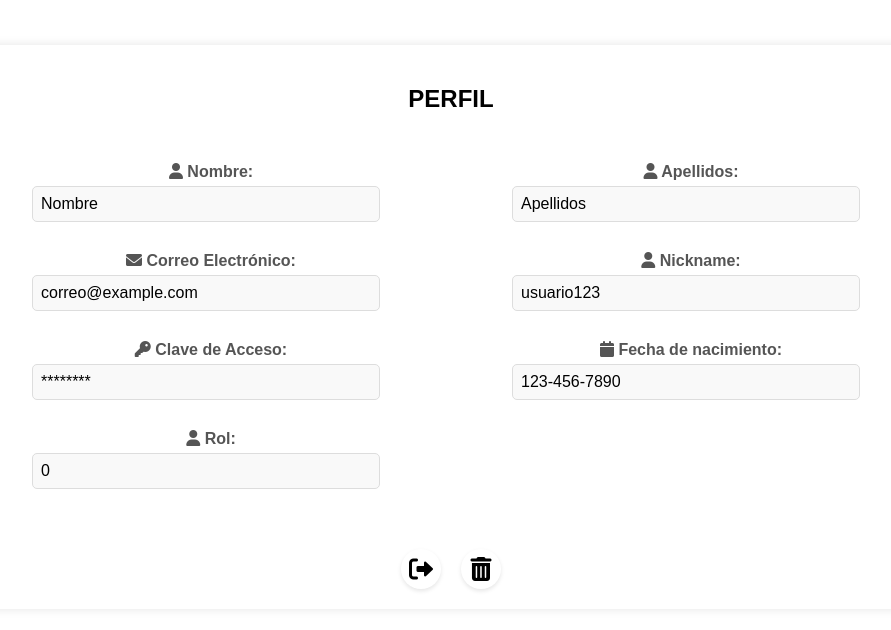
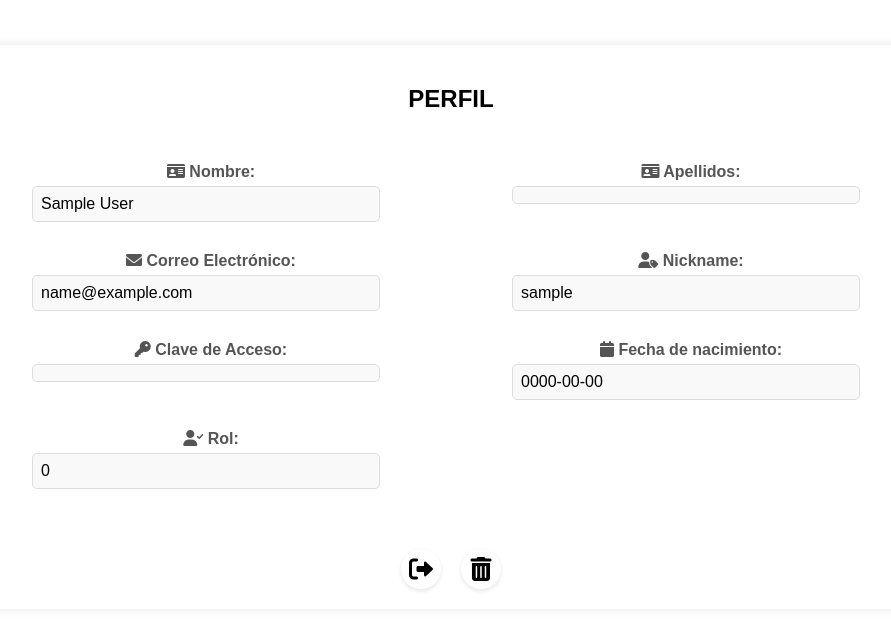
Before and after one commit to pabloggarc/CineWeb, a PHP site: page /vista/perfil.php in a window 1280 px wide. Shown: the top 630 px of the page, without its empty margins (189-1080 px from the left). Run offline with PHP 8.4, Linux system fonts and the light colour scheme; the visitor is signed in with stand-in values (Sample User, id 1); some libraries are stand-ins or nearby versions.

Commit message:
perfil acabado

```diff
--- /dev/null
+++ b/claves de acceso CineWeb.txt
@@ -0,0 +1,6 @@
+
+USUARIO		    CLAVE
+ana		        ab
+aleGarciaM	    AlePass!123
+sofFernandezL	SunnyDay456
+javiRMz 	    JaviCode789
--- /dev/null
+++ b/controlador/controlador_perfil.php
@@ -0,0 +1,23 @@
+<?php
+require_once("../modelo/Datos.php");
+require_once("../config.php");
+
+$bd = new Datos(DB_HOST, DB_NAME, DB_USER, DB_PASSWORD);
+$bd->conectar();
+
+session_start();
+$nick= $_SESSION['nick'];
+$info_usuario=$bd->get_info_perfil_por_nick($nick);
+
+foreach ($info_usuario as $usuario) {
+    $nombre = $usuario["nombre"];
+    $apellidos = $usuario["apellidos"];
+    $clave = $usuario["clave"];
+    $correo = $usuario["correo"];
+    $fecha_nacimiento = $usuario["fecha_nacimiento"];
+    $id_rol = $usuario["id_rol"];
+    $nick = $usuario["nick"];
+}
+
+$bd->desconectar();
+?>
--- a/vista/perfil.php
+++ b/vista/perfil.php
@@ -1,3 +1,8 @@
+<?php
+// Incluye el contenido de pagina1.php
+include '../controlador/controlador_perfil.php';
+?>
+
 <!DOCTYPE html>
 <!--
 Click nbfs://nbhost/SystemFileSystem/Templates/Licenses/license-default.txt to change this license
@@ -15,36 +20,36 @@
     <body>
         <div class="container">
             <h2>PERFIL</h2>
-            <form id="profile-form" action="tu_ruta_de_envio" method="POST">
+            <form id="profile-form" method="POST">
                 <div class="profile-container">
                     <div class="profile-info">
                         <div class="editable-field" id="name-field">
-                            <label><i class="fas fa-user"></i> Nombre:</label>
-                            <div class="field-value" id="name" contenteditable="false">Nombre</div>
+                            <label><i class="fas fa-id-card"></i> Nombre:</label>
+                            <div class="field-value" id="name" contenteditable="false"><?php echo $nombre ?></div>
                         </div>
                         <div class="editable-field" id="last-name-field">
-                            <label><i class="fas fa-user"></i> Apellidos:</label>
-                            <div class="field-value" id="last-name" contenteditable="false">Apellidos</div>
+                            <label><i class="fas fa-id-card"></i> Apellidos:</label>
+                            <div class="field-value" id="last-name" contenteditable="false"><?php echo $apellidos ?></div>
                         </div>
                         <div class="editable-field" id="email-field">
                             <label><i class="fas fa-envelope"></i> Correo Electrónico:</label>
-                            <div class="field-value" id="email" contenteditable="false">correo@example.com</div>
+                            <div class="field-value" id="email" contenteditable="false"><?php echo $correo ?></div>
                         </div>
                         <div class="editable-field" id="username-field">
-                            <label><i class="fas fa-user"></i> Nickname:</label>
-                            <div class="field-value" id="username" contenteditable="false">usuario123</div>
+                            <label><i class="fas fa-user-tag"></i> Nickname:</label>
+                            <div class="field-value" id="username" contenteditable="false"><?php echo $nick ?></div>
                         </div>
                         <div class="editable-field" id="password-field">
                             <label><i class="fas fa-key"></i> Clave de Acceso:</label>
-                            <div class="field-value" id="password" contenteditable="false">********</div>
+                            <div class="field-value" id="password" contenteditable="false"><?php echo $clave ?></div>
                         </div>
                         <div class="editable-field" id="calendar-field">
                             <label><i class="fas fa-calendar"></i> Fecha de nacimiento:</label>
-                            <div class="field-value" id="calendar" contenteditable="false">123-456-7890</div>
+                            <div class="field-value" id="calendar" contenteditable="false"><?php echo $fecha_nacimiento ?></div>
                         </div>
                         <div class="editable-field" id="user-field">
-                            <label><i class="fas fa-user"></i> Rol:</label>
-                            <div class="field-value" id="user" contenteditable="false">0</div>
+                            <label><i class="fas fa-user-check"></i> Rol:</label>
+                            <div class="field-value" id="user" contenteditable="false"><?php echo $id_rol ?></div>
                         </div>
                     </div>
                 </div>
```
Also changed, not shown: controlador/controlador_iniciar_sesion.php (+48 -11 lines), controlador/controlador_registro.php (+7 -6 lines), modelo/datos.php (+33 -11 lines), controlador/controlador_informacion_perfil.php (deleted).
